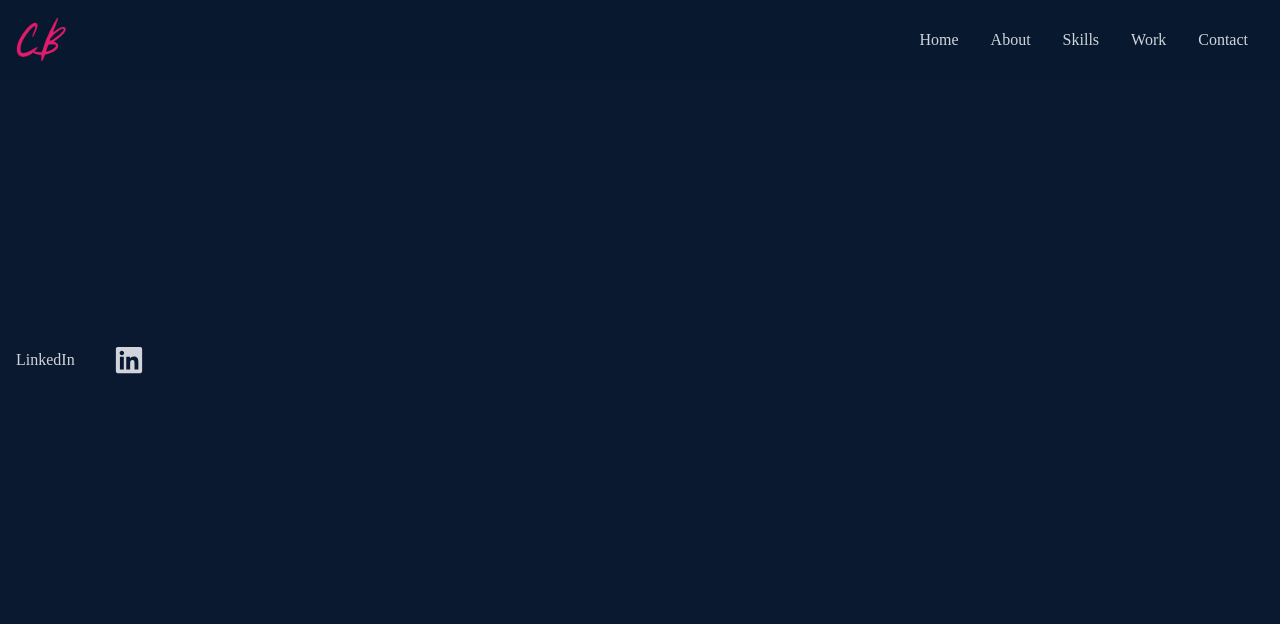
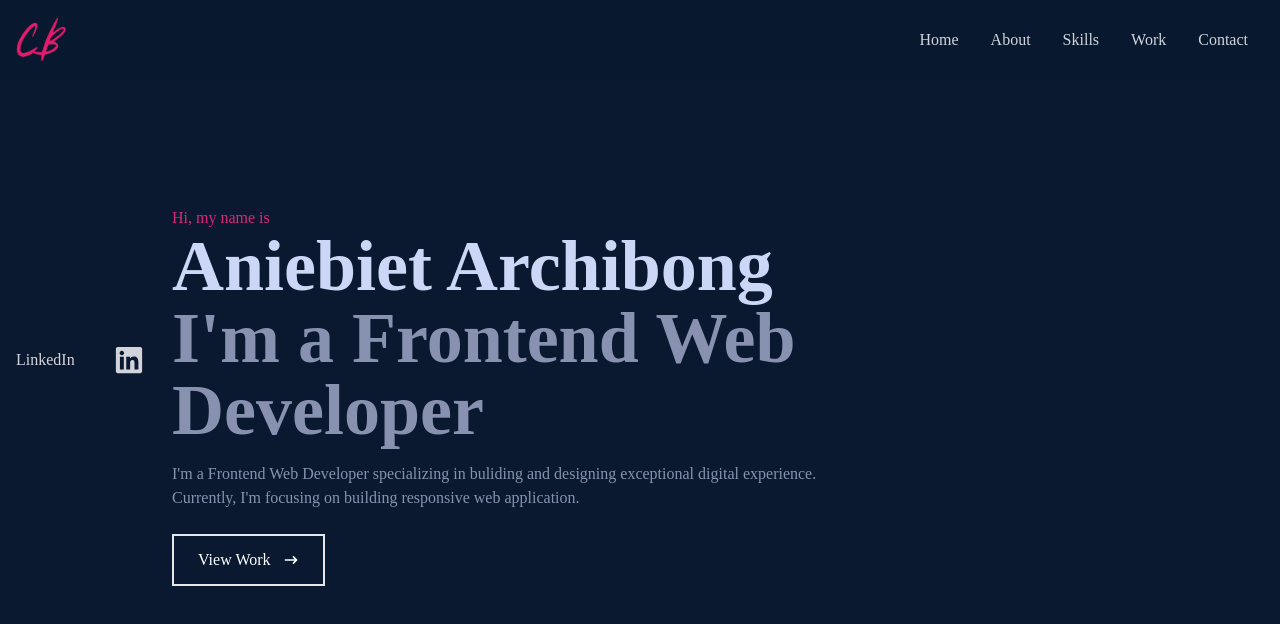
Before and after one commit to Aniebiet69/Portfolio, a React (Create React App) app: page / in a window 1280 px wide. Shown: the top 624 px of the page. Built offline with nearby package versions, Linux system fonts and the light colour scheme.

Commit message:
home container

```diff
--- a/src/components/Home.jsx
+++ b/src/components/Home.jsx
@@ -1,9 +1,29 @@
 import React from 'react'
-import {HiArrowBarrowRight} from 'react-icons/hi'
+import {HiArrowNarrowRight} from 'react-icons/hi'
 
 const Home = () => {
   return (
-    <div className='w-full h-screen bg-[#0a192f]'>
+    <div name = 'home' className='w-full h-screen bg-[#0a192f]'>
+
+      {/* container */}
+      <div className='max-w-[1000px] mx-auto px-8 flex flex-col justify-center h-full'>
+        <p className='text-pink-600'>Hi, my name is</p>
+        <h1 className='text-4xl sm:text-7xl font-bold text-[#ccd6f6]'>Aniebiet Archibong</h1>
+        <h2 className='text-4xl sm:text-7xl font-bold text-[#8892b0]'>I'm a Frontend Web Developer</h2>
+        <p className='text-[#8892b0] py-4 max-w-[700px]'>I'm a Frontend Web Developer specializing in buliding and designing exceptional digital experience. Currently, I'm focusing on building responsive web application.</p>
+
+        <div>
+          <button className='text-white group px-6 border-2 py-3 my-2 flex items-center hover:bg-pink-600 hover:border-pink-600'>
+
+            View Work
+            <span className='group-hover:rotate-90 duration-300'>
+               <HiArrowNarrowRight className='ml-3' />
+
+            </span>
+
+            </button>
+        </div>
+      </div>
 
     </div>
   )
```
